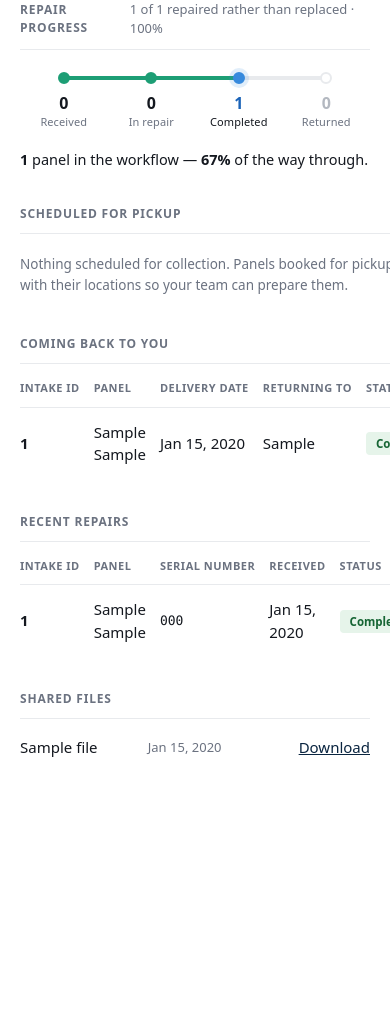
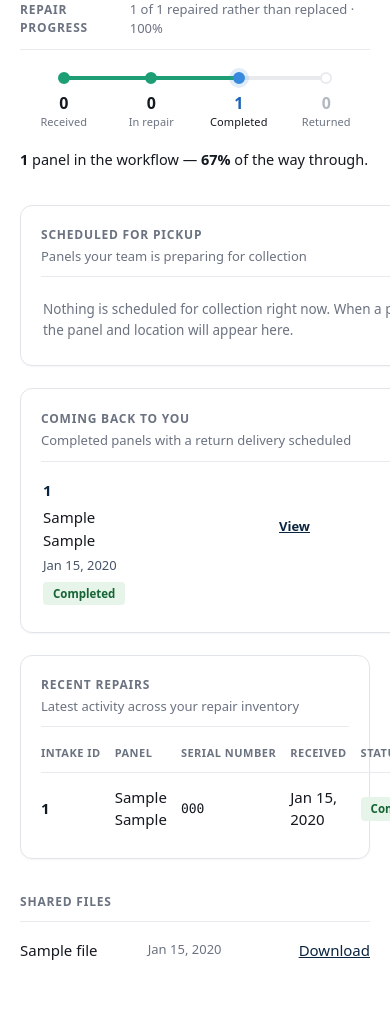
Before and after one commit to jralleman12A/pierson-repairs, a Flask app: page /portal in a window 390 px wide. Shown: the part 292-1314 px from the top of the page. Before the commit the page ends 1049 px from the top, so only its background shows below. Run offline with Flask 3, Linux system fonts and the light colour scheme; the visitor is signed in with stand-in values (Sample User, id 1); tables that the repository leaves empty hold one stand-in row (values such as "Sample post"); some libraries are stand-ins or nearby versions.

Commit message:
Polish client dashboard layout

```diff
--- a/templates/portal/cp_base.html
+++ b/templates/portal/cp_base.html
@@ -59,7 +59,7 @@
         }
         .cp-page-title { font-size: 24px; font-weight: 600; letter-spacing: -0.3px; }
         .cp-topbar-meta { font-size: 13px; color: var(--muted); }
-        .cp-content { padding: 0 40px 64px; max-width: 1180px; }
+        .cp-content { padding: 0 40px 64px; max-width: 1380px; }
 
         .cp-section { margin-top: 34px; }
         .cp-section-head {
@@ -259,11 +259,42 @@
         }
 
         .logistics {
-            display: grid; grid-template-columns: 1fr 1fr; gap: 0 40px;
+            display: grid; grid-template-columns: minmax(0,1fr) minmax(0,1fr);
+            gap: 22px; margin-top:34px;
         }
-        .logistics .cp-section { margin-top: 34px; }
-        @media (max-width: 900px) {
-            .logistics { grid-template-columns: 1fr; gap: 0; }
+        .logistics .cp-section { margin-top: 0; }
+        .dashboard-panel {
+            border:1px solid #e1e5ea; border-radius:12px; background:#fff;
+            padding:20px 20px 14px; box-shadow:0 1px 2px rgba(10,37,64,.04);
+        }
+        .dashboard-panel .cp-section-head { margin-bottom:4px; }
+        .dashboard-panel .cp-empty { padding:18px 2px 10px; }
+        .dashboard-list { display:flex; flex-direction:column; }
+        .dashboard-row {
+            display:grid; grid-template-columns:minmax(105px,.9fr) minmax(150px,1.3fr) minmax(145px,1.2fr) minmax(120px,1fr) 54px;
+            gap:14px; align-items:center; padding:13px 2px;
+            border-bottom:1px solid var(--rule-soft);
+        }
+        .dashboard-row:last-child { border-bottom:none; }
+        .dashboard-row:hover { background:#fbfcfe; }
+        .dashboard-row .primary { font-weight:700; color:var(--navy); }
+        .dashboard-row .secondary { color:#475569; font-size:13px; }
+        .dashboard-row .row-action { text-align:right; font-size:13px; font-weight:600; }
+        .dashboard-list-head {
+            display:grid; grid-template-columns:minmax(105px,.9fr) minmax(150px,1.3fr) minmax(145px,1.2fr) minmax(120px,1fr) 54px;
+            gap:14px; padding:10px 2px 7px; margin-top:6px;
+            color:#7a8390; font-size:10px; text-transform:uppercase; letter-spacing:.5px; font-weight:700;
+        }
+        .dashboard-panel--wide { margin-top:22px; }
+        .dashboard-panel--wide .cp-section-head { margin-bottom:6px; }
+        @media (max-width: 1050px) {
+            .logistics { grid-template-columns: 1fr; }
+        }
+        @media (max-width: 700px) {
+            .dashboard-list-head { display:none; }
+            .dashboard-row { grid-template-columns:1fr auto; gap:5px 12px; }
+            .dashboard-row > div:nth-child(2), .dashboard-row > div:nth-child(3), .dashboard-row > div:nth-child(4) { grid-column:1; }
+            .dashboard-row .row-action { grid-column:2; grid-row:1 / span 3; align-self:center; }
         }
 
         .cp-menu-btn {
--- a/templates/portal/cp_dashboard.html
+++ b/templates/portal/cp_dashboard.html
@@ -78,77 +78,75 @@
 {% endif %}
 
 <div class="logistics">
-<div class="cp-section">
+    <section class="cp-section dashboard-panel">
         <div class="cp-section-head">
+            <div>
                 <div class="cp-section-title">Scheduled for pickup</div>
+                <div style="font-size:13px;color:var(--muted);margin-top:3px;">Panels your team is preparing for collection</div>
+            </div>
             {% if cp_counts.pickups %}
                 <a href="{{ url_for('cp_pickups') }}" class="cp-section-meta">View all {{ cp_counts.pickups }}</a>
             {% endif %}
         </div>
 
         {% if pickups %}
-    <table class="cp-table">
-        <thead>
-            <tr><th>Intake ID</th><th>Panel</th><th>Serial number</th><th>Location</th><th></th></tr>
-        </thead>
-        <tbody>
+        <div class="dashboard-list-head">
+            <div>Intake</div><div>Panel</div><div>Serial</div><div>Location</div><div></div>
+        </div>
+        <div class="dashboard-list">
             {% for unit in pickups %}
-            <tr>
-                <td><strong>{{ unit.intake_id }}</strong></td>
-                <td>{{ (unit.brand ~ ' ' ~ unit.model)|trim|dash }}</td>
-                <td class="mono">{{ unit.serial_number|dash }}</td>
-                <td>{{ unit.source|dash }}</td>
-                <td><a href="{{ url_for('cp_repair_detail', unit_id=unit.id) }}">View</a></td>
-            </tr>
+            <div class="dashboard-row">
+                <div class="primary">{{ unit.intake_id }}</div>
+                <div>{{ (unit.brand ~ ' ' ~ unit.model)|trim|dash }}</div>
+                <div class="mono">{{ unit.serial_number|dash }}</div>
+                <div class="secondary">{{ unit.source|dash }}</div>
+                <div class="row-action"><a href="{{ url_for('cp_repair_detail', unit_id=unit.id) }}">View</a></div>
+            </div>
             {% endfor %}
-        </tbody>
-    </table>
+        </div>
         {% else %}
-        <div class="cp-empty">
-            Nothing scheduled for collection. Panels booked for pickup appear here
-            with their locations so your team can prepare them.
+            <div class="cp-empty">Nothing is scheduled for collection right now. When a pickup is booked, the panel and location will appear here.</div>
+        {% endif %}
+    </section>
+
+    <section class="cp-section dashboard-panel">
+        <div class="cp-section-head">
+            <div>
+                <div class="cp-section-title">Coming back to you</div>
+                <div style="font-size:13px;color:var(--muted);margin-top:3px;">Completed panels with a return delivery scheduled</div>
             </div>
-    {% endif %}
-</div>
-
-<div class="cp-section">
-    <div class="cp-section-head">
-        <div class="cp-section-title">Coming back to you</div>
             {% if cp_counts.schedule %}
                 <a href="{{ url_for('cp_schedule') }}" class="cp-section-meta">View all {{ cp_counts.schedule }}</a>
             {% endif %}
         </div>
 
         {% if upcoming %}
-    <table class="cp-table">
-        <thead>
-            <tr><th>Intake ID</th><th>Panel</th><th>Delivery date</th><th>Returning to</th><th>Status</th><th></th></tr>
-        </thead>
-        <tbody>
+        <div class="dashboard-list-head" style="grid-template-columns:minmax(105px,.9fr) minmax(150px,1.25fr) minmax(120px,1fr) minmax(120px,1fr) 54px;">
+            <div>Intake</div><div>Panel</div><div>Delivery</div><div>Status</div><div></div>
+        </div>
+        <div class="dashboard-list">
             {% for unit in upcoming %}
-            <tr>
-                <td><strong>{{ unit.intake_id }}</strong></td>
-                <td>{{ (unit.brand ~ ' ' ~ unit.model)|trim|dash }}</td>
-                <td>{{ unit.delivery_date|nicedate }}</td>
-                <td>{{ unit.source|dash }}</td>
-                <td><span class="repair-pill {{ unit.badge_class }}">{{ unit.status }}</span></td>
-                <td><a href="{{ url_for('cp_repair_detail', unit_id=unit.id) }}">View</a></td>
-            </tr>
+            <div class="dashboard-row" style="grid-template-columns:minmax(105px,.9fr) minmax(150px,1.25fr) minmax(120px,1fr) minmax(120px,1fr) 54px;">
+                <div class="primary">{{ unit.intake_id }}</div>
+                <div>{{ (unit.brand ~ ' ' ~ unit.model)|trim|dash }}</div>
+                <div class="secondary">{{ unit.delivery_date|nicedate }}</div>
+                <div><span class="repair-pill {{ unit.badge_class }}">{{ unit.status }}</span></div>
+                <div class="row-action"><a href="{{ url_for('cp_repair_detail', unit_id=unit.id) }}">View</a></div>
+            </div>
             {% endfor %}
-        </tbody>
-    </table>
+        </div>
         {% else %}
-        <div class="cp-empty">
-            Nothing scheduled for delivery. Once a repair is finished and a return
-            run is booked, the panel appears here with its date and destination.
-        </div>
+            <div class="cp-empty">No return delivery is scheduled yet. Finished repairs will appear here as soon as a delivery run is booked.</div>
         {% endif %}
-</div>
+    </section>
 </div>
 
-<div class="cp-section">
+<section class="cp-section dashboard-panel dashboard-panel--wide">
     <div class="cp-section-head">
+        <div>
             <div class="cp-section-title">Recent repairs</div>
+            <div style="font-size:13px;color:var(--muted);margin-top:3px;">Latest activity across your repair inventory</div>
+        </div>
         {% if total_repairs > recent_repairs|length %}
             <a href="{{ url_for('cp_repairs') }}" class="cp-section-meta">View all {{ total_repairs }}</a>
         {% endif %}
@@ -178,7 +176,7 @@
     {% else %}
         <div class="cp-empty">No repair records yet.</div>
     {% endif %}
-</div>
+</section>
 
 {% if files %}
 <div class="cp-section">
```
Lines whose indentation alone changed are shown as unchanged.
